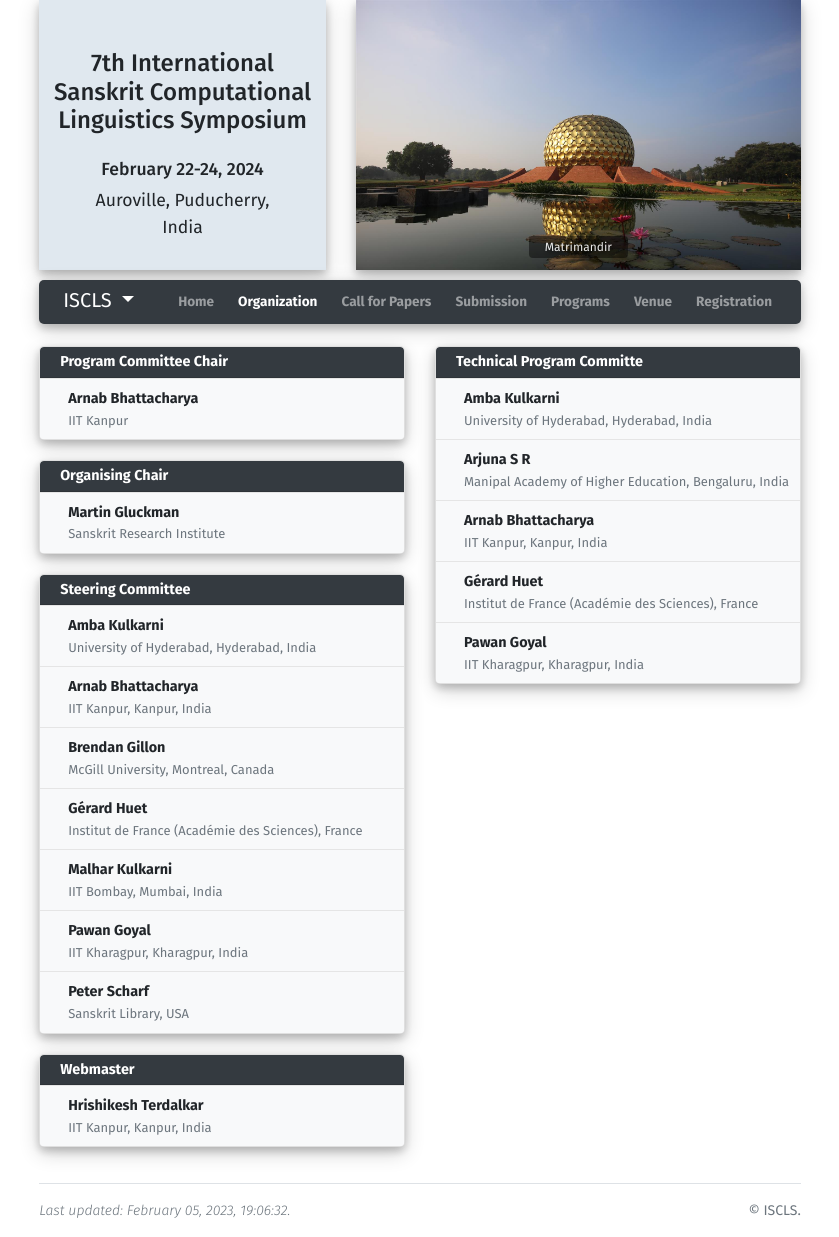
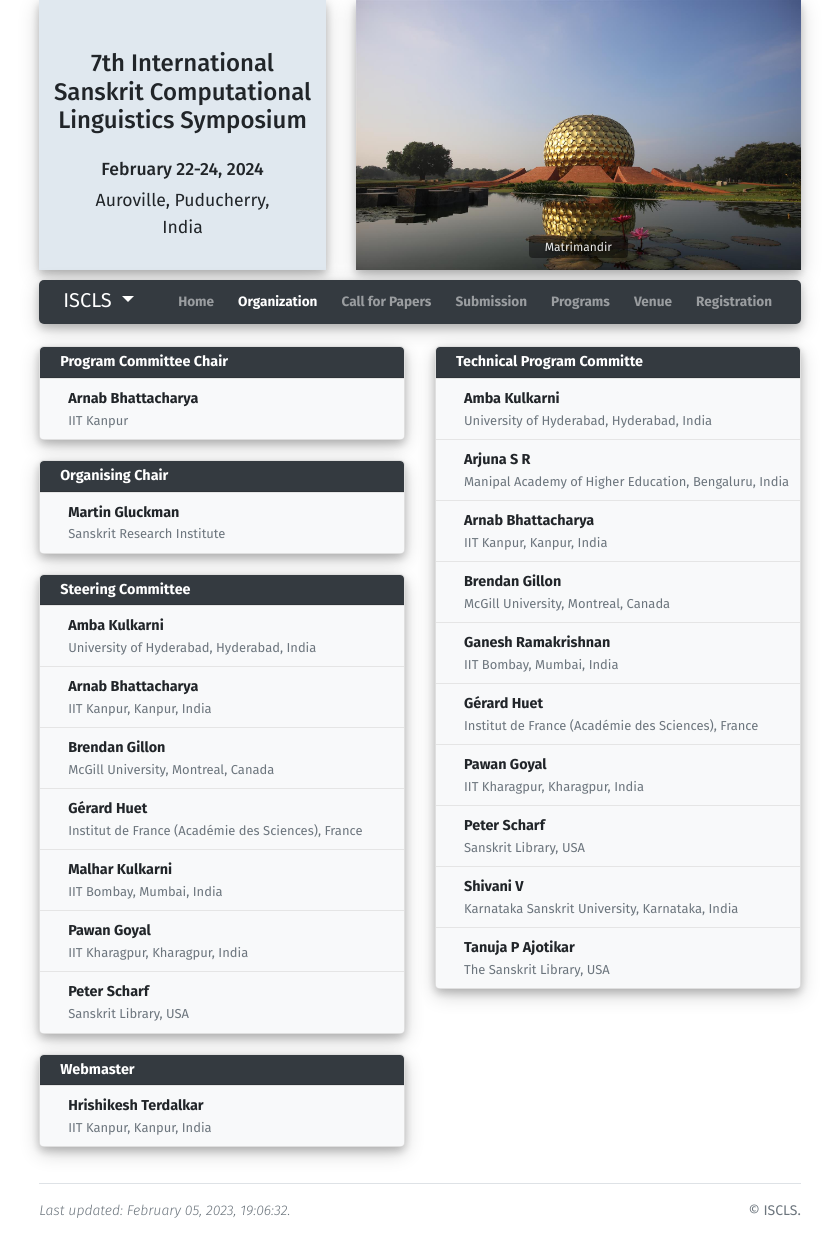
Before and after one commit to hrishikeshrt/jekyll-conference-template, a Jekyll site: the page built from organization.html, in a window 1280 px wide. Shown: the whole page, without its empty margins (220-1059 px from the left). Built offline with Jekyll 4.4.1, drawn with Linux system fonts in a browser that asks for light colours.

Commit message:
docs: update conference data
fix typo in the registration template

```diff
--- a/_data/organization.yml
+++ b/_data/organization.yml
@@ -28,15 +28,15 @@
     org: Institut de France (Académie des Sciences), France
     # org: INRIA, Rocquencourt, France
     homepage: http://pauillac.inria.fr/~huet/
+  # - name: Girish Nath Jha
+  #   org: JNU, Delhi, India
+  #   homepage: https://jnu.ac.in/content/girishjha
   - name: Malhar Kulkarni
     org: IIT Bombay, Mumbai, India
     homepage: https://www.hss.iitb.ac.in/en/faculty-profile/malhar-kulkarni
   - name: Pawan Goyal
     org: IIT Kharagpur, Kharagpur, India
     homepage: https://cse.iitkgp.ac.in/~pawang/
-  # - name: Girish Nath Jha
-  #   org: JNU, Delhi, India
-  #   homepage: https://jnu.ac.in/content/girishjha
   - name: Peter Scharf
     org: Sanskrit Library, USA
     homepage: https://www.sanskritlibrary.org/cv/profile.html
@@ -46,33 +46,42 @@
   - name: Amba Kulkarni
     org: University of Hyderabad, Hyderabad, India
     homepage: https://sanskrit.uohyd.ac.in/faculty/amba/
+  # - name: Andrew Ollett
+  #   org: Harvard University, Cambridge, MA
+  #   homepage: ""
   - name: Arjuna S R
     org: Manipal Academy of Higher Education, Bengaluru, India
     homepage: "https://manipal.edu/mu/campuses/mahe-bengaluru/academics/institution-list/dlhs/faculty-members/arjuna-sr.html"
   - name: Arnab Bhattacharya
     org: IIT Kanpur, Kanpur, India
     homepage: https://cse.iitk.ac.in/users/arnabb/
+  - name: Brendan Gillon
+    org: McGill University, Montreal, Canada
+    homepage: https://www.mcgill.ca/linguistics/brendan-gillon
+  - name: Ganesh Ramakrishnan
+    org: IIT Bombay, Mumbai, India
+    homepage: https://www.cse.iitb.ac.in/~ganesh/
   - name: Gérard Huet
     org: Institut de France (Académie des Sciences), France
     homepage: http://pauillac.inria.fr/~huet/
-  - name: Pawan Goyal
-    org: IIT Kharagpur, Kharagpur, India
-    homepage: https://cse.iitkgp.ac.in/~pawang/
   # - name: Olivier Hellwig
   #   org: University of Zurich
   #   homepage: ""
   # - name: Pavan Kumar Satuluri
   #   org: Chinmaya Vishwavidyapeeth, Veliyanad
   #   homepage: ""
-  # - name: Andrew Ollett
-  #   org: Harvard University, Cambridge, MA
-  #   homepage: ""
-  # - name: Dhaval Patel
-  #   org: Ahmedabad
-  #   homepage: ""
-  # - name: Ganesh Ramakrishnan
-  #   org: IIT Bombay
-  #   homepage: ""
+  - name: Pawan Goyal
+    homepage: https://cse.iitkgp.ac.in/~pawang/
+    org: IIT Kharagpur, Kharagpur, India
+  - name: Peter Scharf
+    org: Sanskrit Library, USA
+    homepage: https://www.sanskritlibrary.org/cv/profile.html
+  - name: Shivani V
+    org: Karnataka Sanskrit University, Karnataka, India
+    homepage: ""
+  - name: Tanuja P Ajotikar
+    org: The Sanskrit Library, USA
+    homepage: https://www.sanskritlibrary.org/cv/profiletanu.html
   # - name: K Varalakshmi
   #   org: Osmania University, Hyderabad
   #   homepage: ""
--- a/registration.html
+++ b/registration.html
@@ -22,7 +22,7 @@ slide_id: 6
             {% endif %}
             <h5>Visa</h5>
             <p>
-                If you are an international traveler and needs a visa to enter
+                If you are an international traveller and need a visa to enter
                 {{site.data.conference.country}}, please contact us after your paper is accepted.
             </p>
             {% include contact-us.html %}
```
